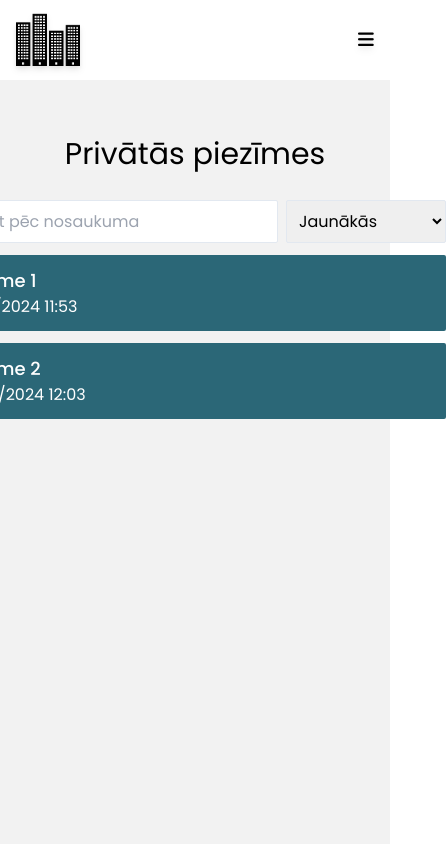
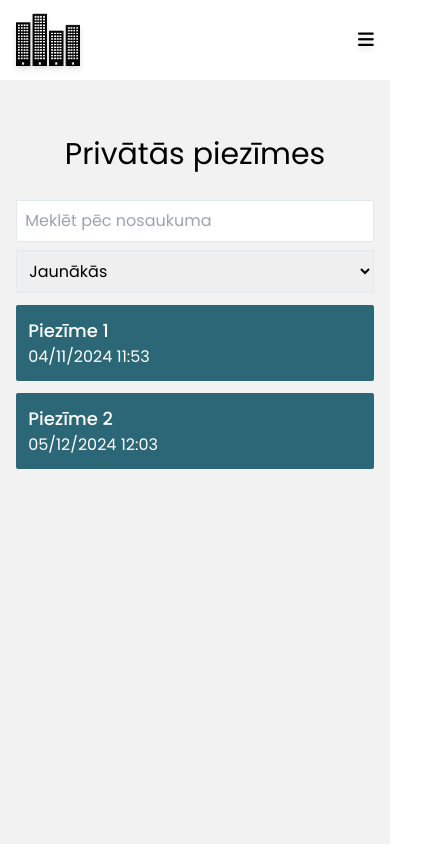
Before and after one commit to dfomins/intek-react, a React (Vite) app: page /piezimes in a window 390 px wide. Shown: the top 844 px of the page, 446 px wide, since content can reach past the window. Built offline with nearby package versions, Linux system fonts and the light colour scheme.

Commit message:
notes width update

```diff
--- a/src/components/Notes.jsx
+++ b/src/components/Notes.jsx
@@ -2,12 +2,12 @@ import { Link } from "react-router-dom";
 
 function Notes() {
   return (
-    <div>
+    <div className="w-11/12 xl:w-[1200px] lg:w-[950px]">
       <h1 className="text-center mb-7">Privātās piezīmes</h1>
-      <div className="xl:w-[1200px]">
-        <div className="mb-3 flex">
-          <input className="mr-2 system-input" placeholder="Meklēt pēc nosaukuma" />
-          <select className="w-40 system-input">
+      <div>
+        <div className="mb-3 flex max-sm:flex-col">
+          <input className="sm:mr-2 max-sm:mb-2 system-input" placeholder="Meklēt pēc nosaukuma" />
+          <select className="sm:w-40 system-input">
             <option value="desc">Jaunākās</option>
             <option value="asc">Vecākās</option>
           </select>
```
